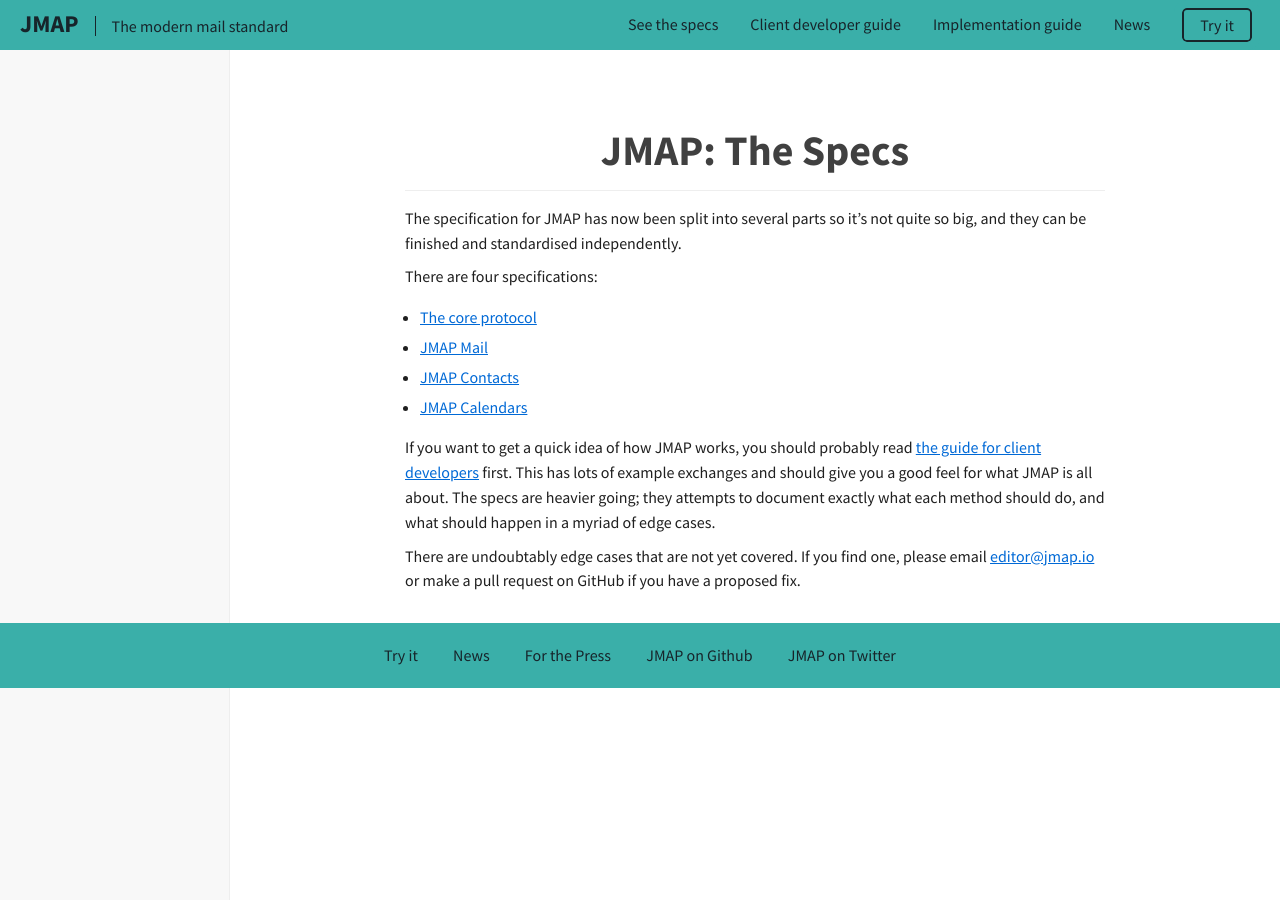
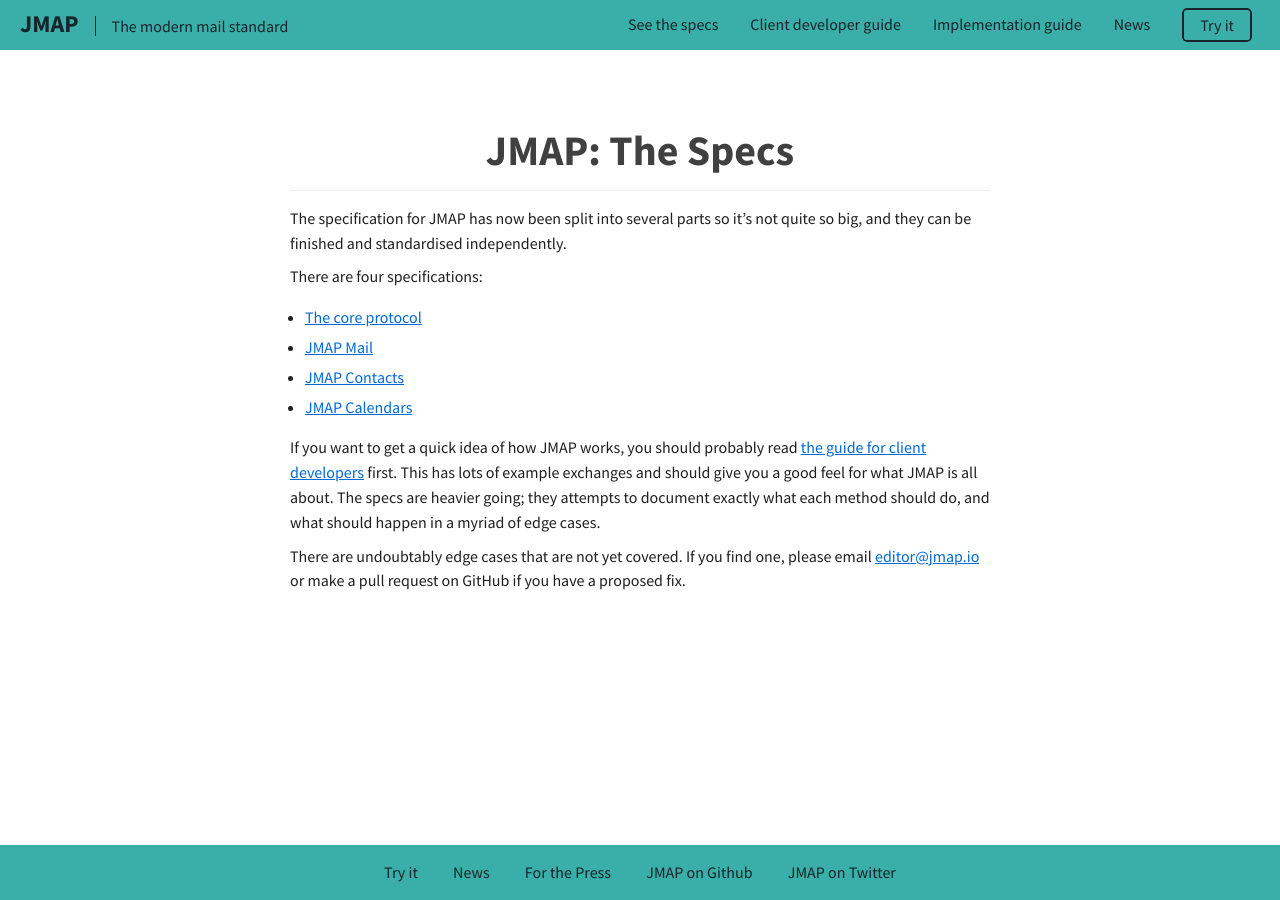
Before and after one commit to jmapio/jmapio.github.io, a Jekyll site: the page built from spec.md, in a window 1280 px wide. Built offline with Jekyll 4.4.1, drawn with Linux system fonts in a browser that asks for light colours.

Commit message:
add a new press page and extra styles for the pages with the short content to make the footer stay at the bottom

```diff
--- a/_layouts/default.html
+++ b/_layouts/default.html
@@ -5,6 +5,9 @@
 <meta name="viewport" content="width=device-width, initial-scale=1.0, user-scalable=yes">
 <link href='https://fonts.googleapis.com/css?family=Source+Sans+Pro:300,400,600,700,400italic' rel='stylesheet' type='text/css'>
 <link href="main.css" rel="stylesheet" type="text/css">
+{% if page.custom %}
+<link href="extra.css" rel="stylesheet" type="text/css">
+{% endif %}
 {% if page.path == "index.md" %}
 <link href="home.css" rel="stylesheet" type="text/css">
 {% endif %}
@@ -26,12 +29,12 @@
 <article>
 {{ content | safe }}
 </article>
-{% if page.path != "index.md" %}
+{% unless page.custom %}
 <aside>
 <div class="toc-selected"></div>
 <ol class="toc"></ol>
 </aside>
-{% endif %}
+{% endunless %}
 <footer>
     <a href="software.html">Try it</a>
     <a href="news.html">News</a>
@@ -39,9 +42,9 @@
     <a href="https://github.com/jmapio/jmap">JMAP on Github</a>
     <a href="https://twitter.com/search?q=%23jmap&src=typed_query">JMAP on Twitter</a>
 </footer>
-{% if page.path != "index.md" %}
+{% unless page.custom %}
 <script type="text/javascript" src="toc.js"></script>
-{% endif %}
+{% endunless %}
 {% if page.path == "index.md" %}
 <script type="text/javascript" src="details.js"></script>
 <script type="text/javascript" src="video-popup.js"></script>
--- /dev/null
+++ b/extra.css
@@ -0,0 +1,17 @@
+/* Make the footer always stay at the bottom */
+body {
+    position: relative;
+    min-height: 100vh;
+}
+footer {
+    position: absolute;
+    bottom: 0;
+    width: 100%;
+}
+
+/* Adjust the article padding when there is no sidebar */
+@media screen and (min-width: 1200px) {
+    article {
+        padding-left: 30px;
+    }
+}
--- a/header-footer.css
+++ b/header-footer.css
@@ -189,7 +189,7 @@ footer {
     z-index: 999;
     background: #3aafa9;
     text-align: center;
-    padding: 20px 0;
+    padding: 15px 0;
 }
 footer a {
     display: inline-block;
--- a/home.css
+++ b/home.css
@@ -1,4 +1,3 @@
-@import "main.css";
 @import "details.css";
 @import "video.css";
 
@@ -192,6 +191,6 @@ h2::before {
 	max-width: 800px;
 	width: 100%;
 	margin: 0 auto;
-	padding: 0 20px;
+	padding: 0 20px 65px 20px;
 	box-sizing: border-box;
 }
--- a/main.css
+++ b/main.css
@@ -200,7 +200,7 @@ h4:before {
     article {
         margin: 75px auto 30px;
         max-width: 700px;
-        padding: 0 30px 0 260px;
+        padding: 0 30px 65px 260px;
     }
     #last-update {
         margin: -7px 0 15px;
@@ -220,7 +220,7 @@ h4:before {
     .toc {
         position: relative;
         margin: 0;
-        padding: 15px 0;
+        padding: 15px 0 60px 0;
         list-style: none;
         font-size: 14px;
     }
```
Also changed, not shown: index.md (+1 -0 lines), press.md (added, +18 -0 lines), spec.md (+1 -0 lines).
